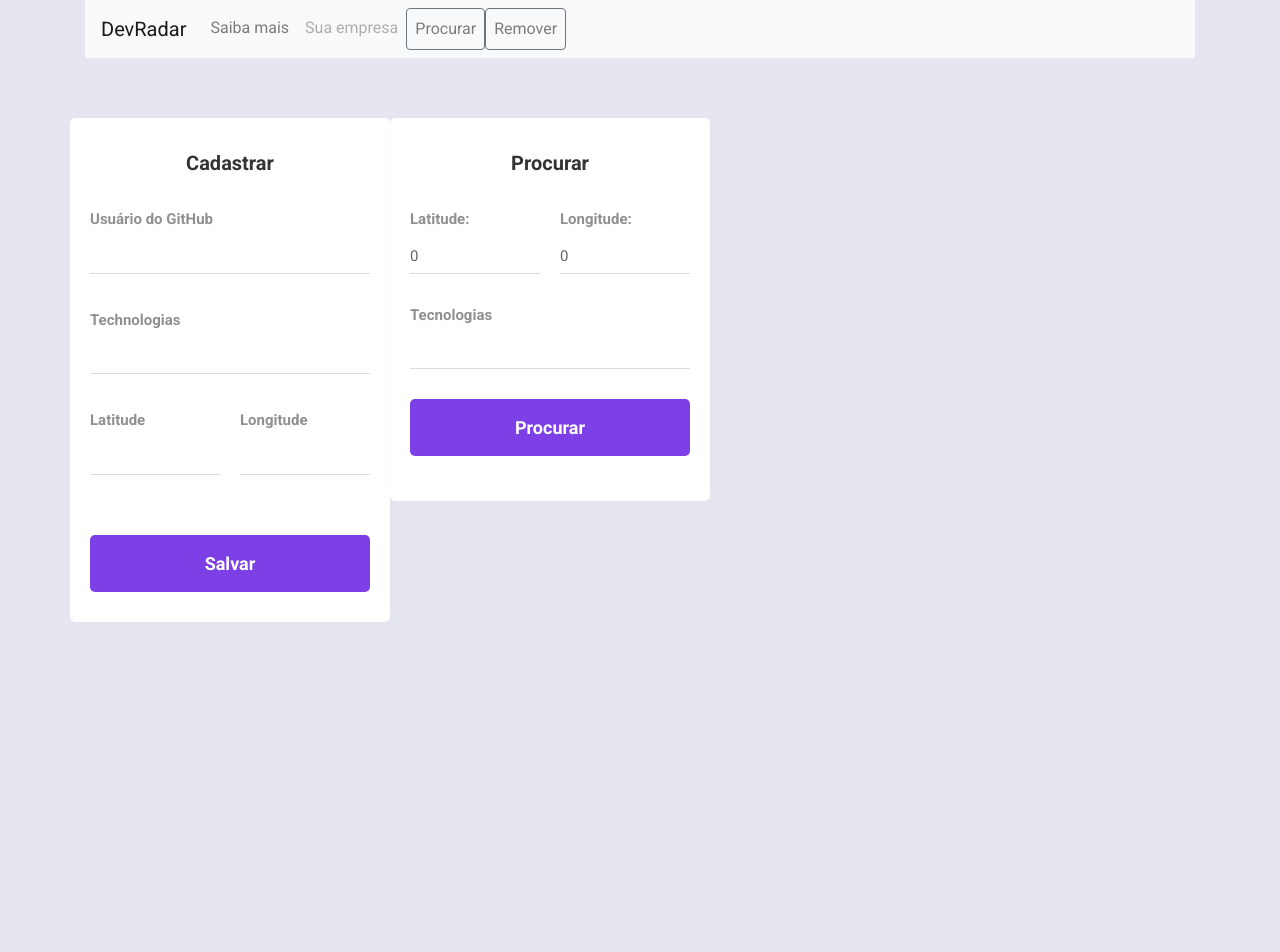
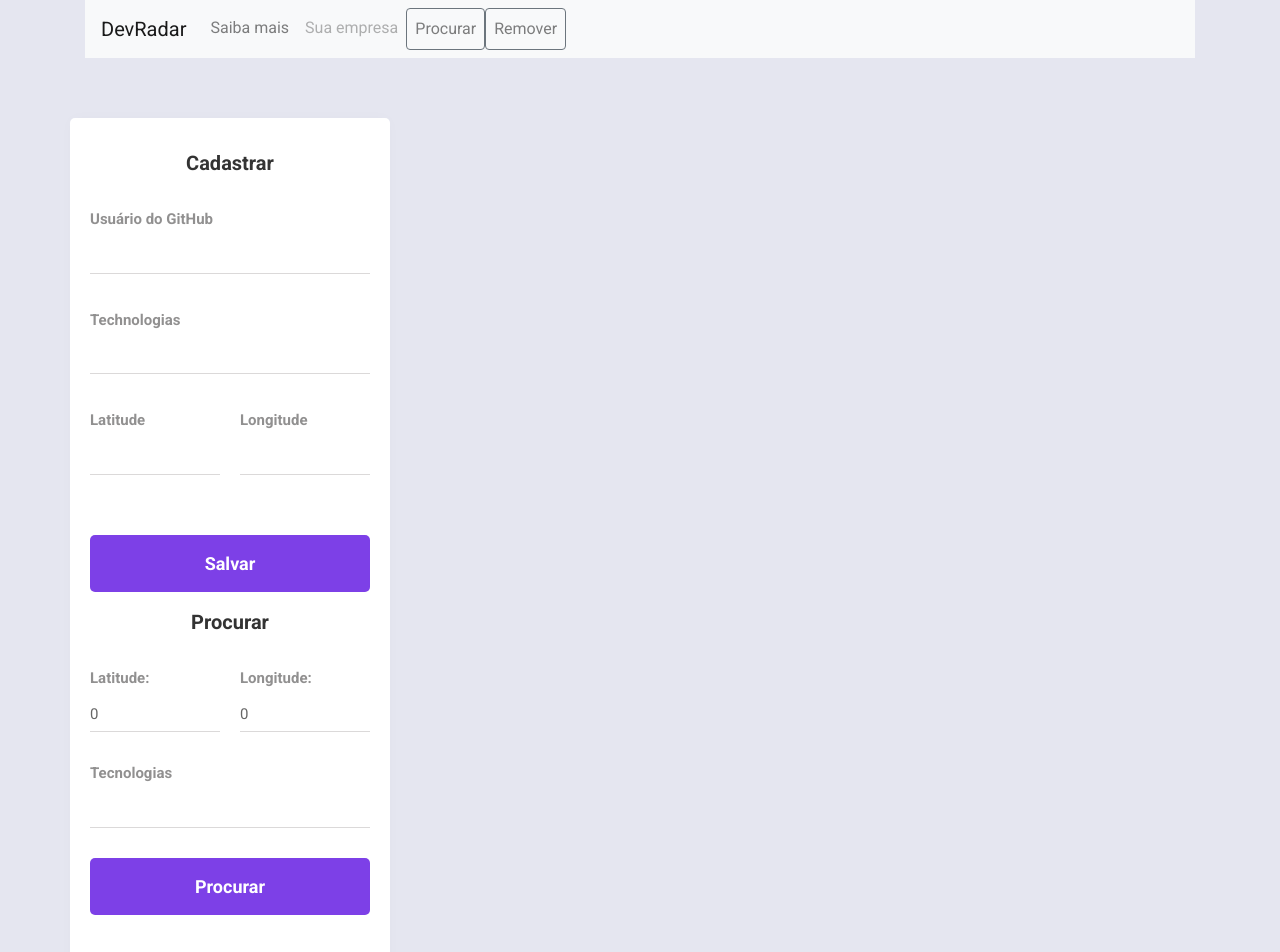
Before and after one commit to thiagojacinto/omnistack10-devRadar, a React (Create React App) app in the folder web/: page / in a window 1280 px wide. Shown: the top 952 px of the page. Before the commit the page ends 800 px from the top, so only its background shows below. Built offline with nearby package versions, Linux system fonts and the light colour scheme; no server answers.

Commit message:
[fix] merging the two asides

```diff
--- a/web/src/App.js
+++ b/web/src/App.js
@@ -79,13 +79,19 @@ function App() {
     />
     <div id='app'>
       <aside>
+        <div className="register">
+
         <strong>Cadastrar</strong>
         <DevForm onSubmit={handleAddDev}/>
-      </aside>
+        </div>
+      {/* </aside>
 
-      <aside>
+      <aside> */}
+      <div className="search-by-tech">
+
         <strong>Procurar</strong>
         <SearchForm onSubmit={handleSearchByTech} closeModal={closeModal}/>
+      </div>
       </aside>
 
       <main>
```
